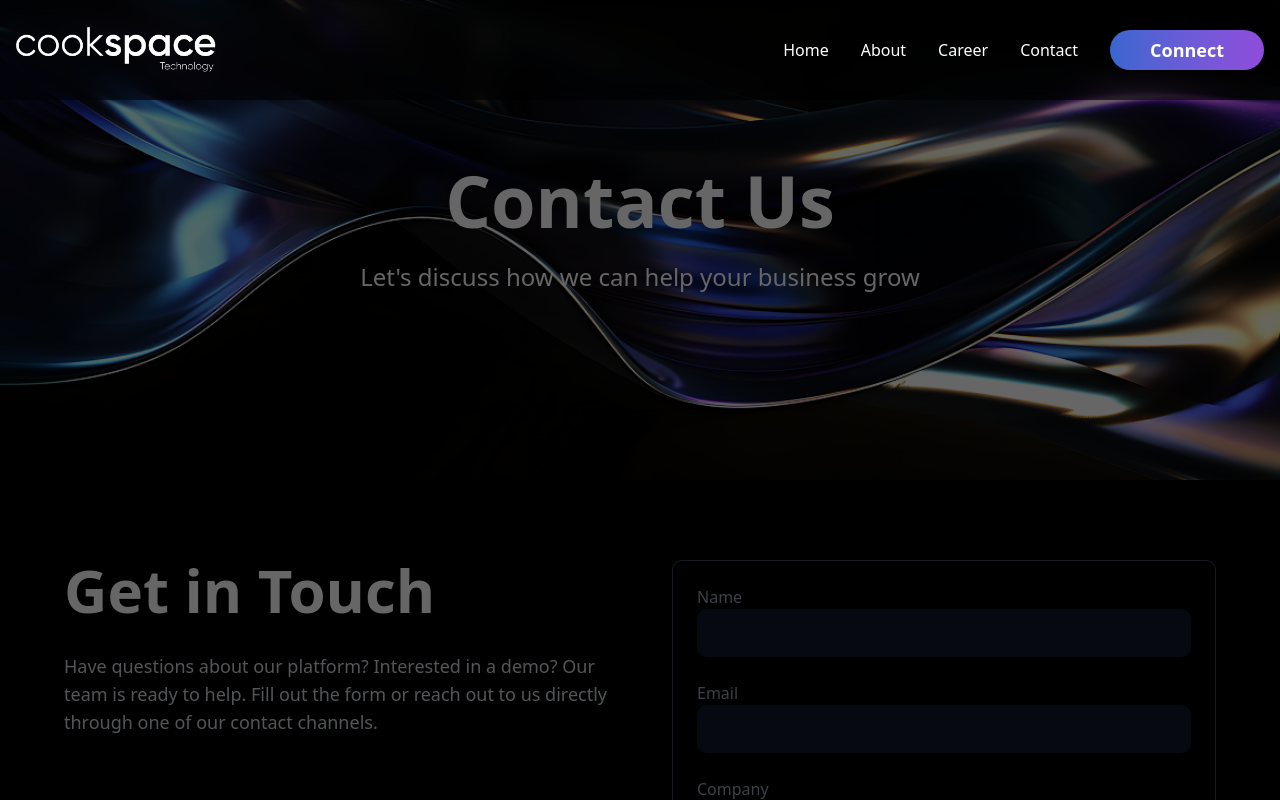
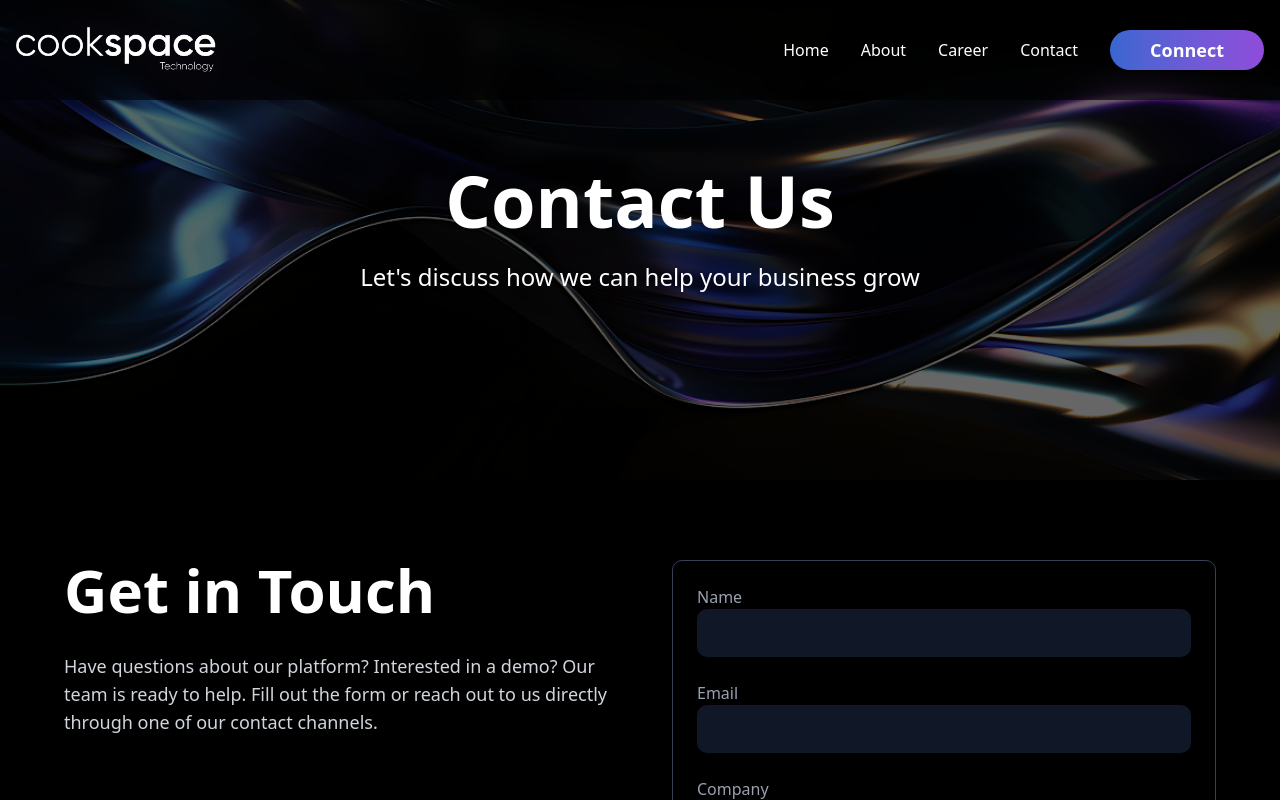
Before and after one commit to zorojuro75/cookspace, a Next.js app: page /contact in a window 1280 px wide. Shown: the top 800 px of the page. Built offline with nearby package versions, Linux system fonts and the light colour scheme.

Commit message:
overlay fixed

```diff
--- a/app/career/[slug]/page.tsx
+++ b/app/career/[slug]/page.tsx
@@ -158,7 +158,7 @@ export default function JobPage() {
               {section.split("\n").map((line, lineIndex) => {
                 if (line.startsWith("###")) {
                   return (
-                    <h3 key={lineIndex} className="text-4xl font-bold mt-6 text-lg sm:text-xl">
+                    <h3 key={lineIndex} className="text-2xl font-bold mt-6 sm:text-xl">
                       {line.replace("###", "")}
                     </h3>
                   );
--- a/component/AboutUs/Hero.tsx
+++ b/component/AboutUs/Hero.tsx
@@ -1,8 +1,11 @@
 const Hero = () => {
     return (
-    <section className="h-[60vh] bg-[url('/images/hero-bg.png')] bg-cover bg-center bg-no-repeat flex items-center justify-center">
+      <section className="h-[60vh] relative bg-[url('/images/hero-bg.png')] bg-cover bg-center bg-no-repeat flex items-center justify-center">
+        {/* Overlay */}
         <div className="absolute inset-0 bg-black/60 z-0" />
-      <div className="text-white text-center px-4 max-w-4xl">
+
+        {/* Content */}
+        <div className="relative z-10 text-white text-center px-4 max-w-4xl">
           <h1 className="text-4xl sm:text-5xl md:text-6xl lg:text-7xl font-extrabold leading-tight">
             About Cook Space
           </h1>
--- a/component/Contact/Hero.tsx
+++ b/component/Contact/Hero.tsx
@@ -1,8 +1,11 @@
 const Hero = () => {
   return (
-      <section className="h-[60vh] bg-[url('/images/hero-bg.png')] bg-cover bg-center bg-no-repeat flex items-center justify-center">
+    <section className="relative h-[60vh] bg-[url('/images/hero-bg.png')] bg-cover bg-center bg-no-repeat flex items-center justify-center">
+      {/* Dark overlay */}
       <div className="absolute inset-0 bg-black/60 z-0" />
-        <div className="text-white text-center px-4 max-w-4xl ">
+
+      {/* Content */}
+      <div className="relative z-10 text-white text-center px-4 max-w-4xl">
         <h1 className="text-4xl sm:text-5xl md:text-6xl lg:text-7xl font-extrabold leading-tight">
           Contact Us
         </h1>
```
Lines whose indentation alone changed are shown as unchanged.
